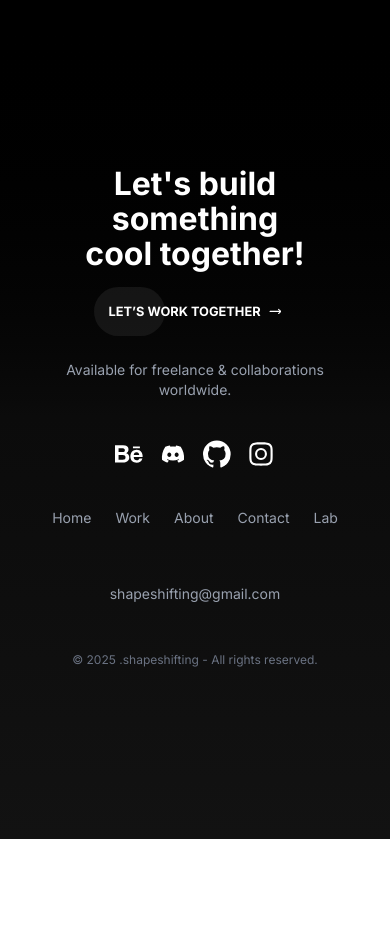
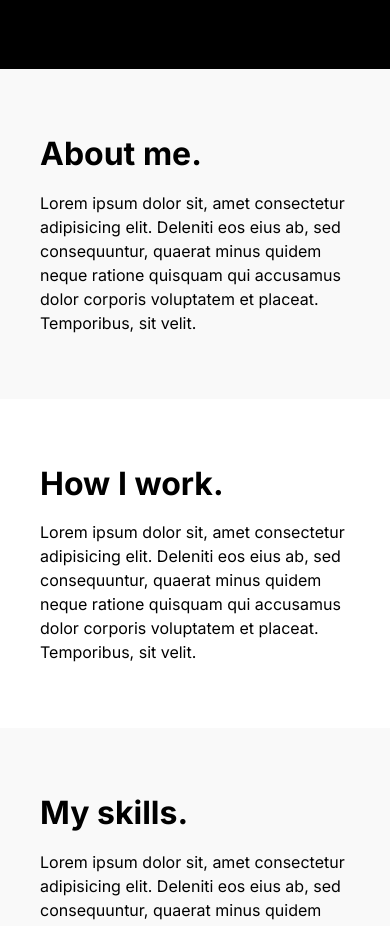
Before and after one commit to meikys/portfolio, a Next.js app: page /about in a window 390 px wide. Shown: the part 1060-1986 px from the top of the page. Before the commit the page ends 1899 px from the top, so only its background shows below. Built offline with nearby package versions, Linux system fonts and the light colour scheme.

Commit message:
add: information

```diff
--- a/src/app/about/page.tsx
+++ b/src/app/about/page.tsx
@@ -3,14 +3,16 @@ import Footer from "@/components/Footer";
 
 import DeveloperDesk from "@/components/pages/about/DeveloperDesk";
 import Marquee from "@/components/pages/about/Marquee";
+import Information from "@/components/pages/about/Information";
 
 export default function About() {
   return (
     <>
       <Navigation />
-      <main className="pb-save">
+      <main className="pb-save-top pb-safe-bottom">
         <DeveloperDesk />
         <Marquee />
+        <Information />
       </main>
       <footer>
         <Footer />
--- a/src/app/page.tsx
+++ b/src/app/page.tsx
@@ -13,7 +13,7 @@ export default function Home() {
     <>
       <PreLoader />
       <Navigation />
-      <main className="pb-save">
+      <main className="pb-save-top pb-safe-bottom">
         <Hero />
         <Welcomer />
         <Projects />
--- a/src/components/pages/about/DeveloperDesk.tsx
+++ b/src/components/pages/about/DeveloperDesk.tsx
@@ -4,12 +4,12 @@ export default function DeveloperDesk() {
   return (
     <section className="flex flex-col justify-center items-center min-h-screen py-[64px] px-10 bg-[var(--bg-secondary)]">
         <div className="container mx-auto grid place-items-center grid-cols-1 lg:grid-cols-2 grid-rows-1 lg:grid-rows-2 gap-[16px]">
-            <p className="text-[1rem] lg:text-[1.5rem] text-[#000000] tracking-[0.5%] lg:tracking-[1%] leading-[150%] lg:leading-[180%] text-center lg:w-[450px] lg:h-[400px] order-2 lg:order-none">
+            <p className="text-[1rem] lg:text-[1.5rem] text-[#000000] tracking-[0.5%] lg:tracking-[1%] leading-[150%] lg:leading-[180%] text-center lg:w-[450px] lg:h-[400px] order-2 lg:order-none max-w-prose">
                Hi! I’m glad you’re here. My name is <b>Erik Dunca</b>, and I’m a web designer with a keen eye for detail. I help people <b>launch</b> their ideas or take existing projects to the next level. In my work, I combine <b>aesthetics</b> with <b>functionality</b> so your business looks professional and keeps <b>growing</b>.
             </p>
             <div className="order-4 lg:order-none"></div>
-            <Image src="/myphoto.png" width={500} height={500} alt="Rectangle shape" objectFit="contain" className="w-[200px] lg:w-[500px] h-[200px] lg:h-[500px] order-1 lg:order-none rounded-full lg:rounded-none shadow-xl" />
-            <p className="text-[1rem] lg:text-[1.5rem] text-[#000000] tracking-[0.5%] lg:tracking-[1%] leading-[150%] lg:leading-[180%] text-center lg:w-[450px] lg:h-[400px] order-3 lg:order-none">
+            <Image src="/myphoto.png" width={500} height={500} alt="Rectangle shape" objectFit="contain" className="w-auto lg:w-[500px] h-auto lg:h-[500px] order-1 lg:order-none rounded-full lg:rounded-none shadow-xl" />
+            <p className="text-[1rem] lg:text-[1.5rem] text-[#000000] tracking-[0.5%] lg:tracking-[1%] leading-[150%] lg:leading-[180%] text-center lg:w-[450px] lg:h-[400px] order-3 lg:order-none max-w-prose">
                 I believe a great website is more than just an online <b>business card</b> – it’s a tool that helps projects truly grow. A functional, user-friendly <b>website increases</b> reach, improves communication with clients, and <b>automates processes</b>, allowing you to focus on <b>developing your business</b>. Ideas turn into results, and projects gain the <b>sustainable</b> growth they deserve.
             </p>
         </div>
--- /dev/null
+++ b/src/components/pages/about/Information.tsx
@@ -0,0 +1,55 @@
+import React from "react";
+
+export default function Information() {
+  return (
+    <>
+      <section className="py-[64px] bg-[var(--bg-secondary)]">
+        <div className="container flex flex-col gap-[32px] px-10">
+          <div className="flex flex-col gap-[16px]">
+            <h3 className="text-[2rem] tracking-[-1.5%] leading-[130%] font-bold">
+              About me.
+            </h3>
+            <p className="text-[1rem] lg:text-[1.5rem] text-[#000000] tracking-[0.5%] lg:tracking-[1%] leading-[150%] lg:leading-[180%] lg:w-[450px] lg:h-[400px] order-3 lg:order-none max-w-prose">
+              Lorem ipsum dolor sit, amet consectetur adipisicing elit. Deleniti
+              eos eius ab, sed consequuntur, quaerat minus quidem neque ratione
+              quisquam qui accusamus dolor corporis voluptatem et placeat.
+              Temporibus, sit velit.
+            </p>
+          </div>
+        </div>
+      </section>
+
+      <section className="py-[64px] bg-[var(--bg-primary)]">
+        <div className="container flex flex-col gap-[32px] px-10">
+        <div className="flex flex-col gap-[16px]">
+          <h3 className="text-[2rem] tracking-[-1.5%] leading-[130%] font-bold">
+            How I work.
+          </h3>
+          <p className="text-[1rem] lg:text-[1.5rem] text-[#000000] tracking-[0.5%] lg:tracking-[1%] leading-[150%] lg:leading-[180%] lg:w-[450px] lg:h-[400px] order-3 lg:order-none max-w-prose">
+            Lorem ipsum dolor sit, amet consectetur adipisicing elit. Deleniti
+            eos eius ab, sed consequuntur, quaerat minus quidem neque ratione
+            quisquam qui accusamus dolor corporis voluptatem et placeat.
+            Temporibus, sit velit.
+          </p>
+          </div>
+        </div>
+      </section>
+
+      <section className="py-[64px] bg-[var(--bg-secondary)]">
+        <div className="container flex flex-col gap-[32px] px-10">
+        <div className="flex flex-col gap-[16px]">
+          <h3 className="text-[2rem] tracking-[-1.5%] leading-[130%] font-bold">
+            My skills.
+          </h3>
+          <p className="text-[1rem] lg:text-[1.5rem] text-[#000000] tracking-[0.5%] lg:tracking-[1%] leading-[150%] lg:leading-[180%] lg:w-[450px] lg:h-[400px] order-3 lg:order-none max-w-prose">
+            Lorem ipsum dolor sit, amet consectetur adipisicing elit. Deleniti
+            eos eius ab, sed consequuntur, quaerat minus quidem neque ratione
+            quisquam qui accusamus dolor corporis voluptatem et placeat.
+            Temporibus, sit velit.
+          </p>
+        </div>
+        </div>
+      </section>
+    </>
+  );
+}
```
